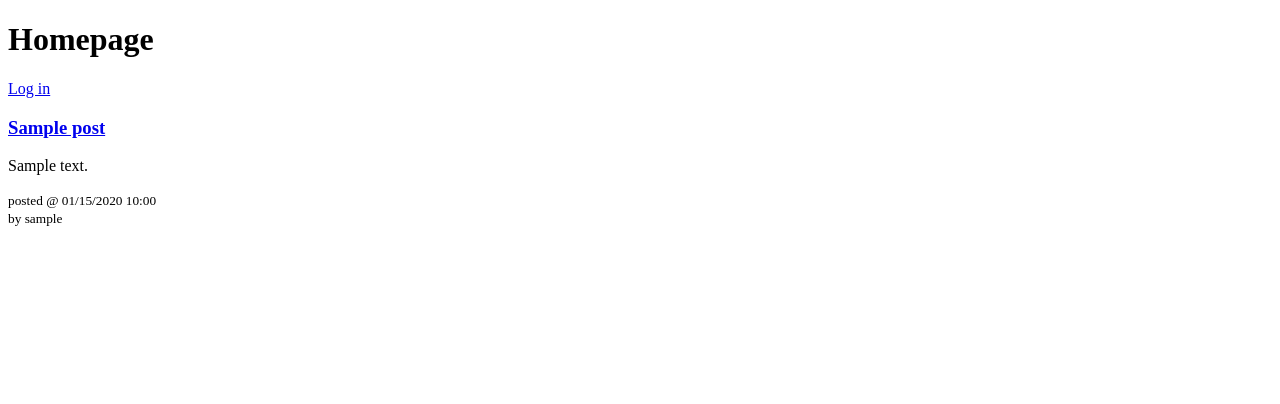
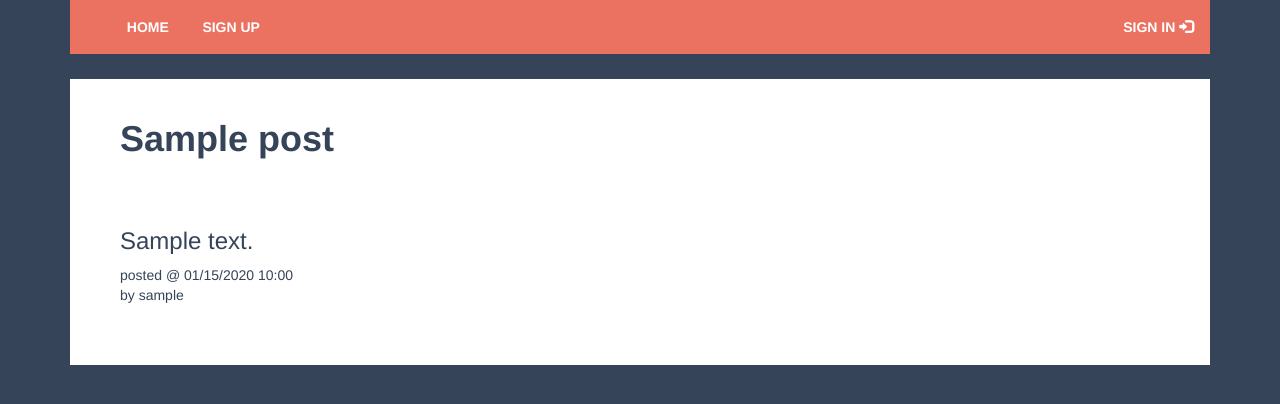
Before and after one commit to ntocampos/flask-blog, a Flask app: template templates/index.html in a window 1280 px wide. Shown: the top 404 px of the page. Run offline with Flask 2, Linux system fonts and the light colour scheme; the template is opened without the code that fills it: values that come from a table or form of the project are taken from there, others are empty; tables that the repository leaves empty hold one stand-in row (values such as "Sample post"); some libraries are stand-ins or nearby versions.

Commit message:
Adding the post and homepage styles

```diff
--- /dev/null
+++ b/static/css/main.css
@@ -0,0 +1,68 @@
+html, body {
+    height: 100%;
+}
+
+/* Color Pallete
+Dark blue: #354458
+Light blue: #3A9AD9
+Green: #29ABA4
+Bege: #E9E0D6
+Red: #EB7260*/
+
+body {
+    background: #354458;
+    color: #354458;
+}
+
+.post {
+    background-color: white;
+    padding: 20px 50px 50px 50px;
+    margin: 15px 0 25px 0;
+}
+
+h1 > a {
+    color: inherit;
+}
+
+.btn-primary {
+    background-color: #3A9AD9;
+}
+
+.btn-danger {
+    background-color: #EB7260;
+}
+
+.navigation {
+    background: #EB7260;
+    margin-left: auto;
+    margin-right: auto;
+    list-style: none;
+
+    display: flex;
+    flex-flow: row wrap;
+    justify-content: flex-start;
+}
+
+.navigation a {
+
+    text-transform: uppercase;
+    text-decoration: none;
+    display: block;
+    padding: 1.2em;
+    color: white;
+    font-weight: bold;
+
+}
+
+.navigation li:last-child {
+    margin-left: auto;
+}
+
+.navigation a:hover {
+    background: white;
+    color: #EB7260;
+}
+
+h1 {
+    font-weight: bold;
+}
--- a/templates/index.html
+++ b/templates/index.html
@@ -1,33 +1,42 @@
 <!DOCTYPE html>
-<html>
-    <head>
-        <meta charset="utf-8">
-        <title>Flask Blog - Home</title>
-    </head>
-    <body>
-        <h1>Homepage</h1>
-        <div>
+<html lang="en">
+<head>
+    <meta charset="utf-8">
+    <meta http-equiv="X-UA-Compatible" content="IE=edge">
+    <meta name="viewport" content="width=device-width, initial-scale=1">
+    <title>Flask Blog</title>
+
+    <!-- Bootstrap -->
+    <link href="{{ url_for('static', filename='css/bootstrap.min.css') }}" rel="stylesheet">
+
+    <!-- Custom CSS -->
+    <link href="{{ url_for('static', filename='css/main.css') }}" rel="stylesheet">
+</head>
+<body>
+    <div class="container">
+        <ul class="navigation">
+            <li><a href="/">Home</a></li>
             {% if g.current_user %}
+            <li><a href="/post/new">Create Post</a></li>
+            <li><a href="/logout">Logout <span class="glyphicon glyphicon-log-out"></span></a></li>
+            {% else %}
+            <li><a href="/register">Sign Up</a></li>
+            <li><a href="/login">Sign In <span class="glyphicon glyphicon-log-in"></span></a></li>
+            {% endif %}
+        </ul>
+    </div>
+    <div class="container">
+        {% for post in posts %}
+        <div class="post">
+            <h1><a href="/post/{{post.id}}">{{ post.title }}</a></h1>
+            <br><br>
+            <h3 class="text-justify">{{ post.body }}</h3>
             <p>
-                Your username appears to be: <strong>{{ g.current_user.username }}</strong>
-                <a href="/logout">Log out</a>
-            </p>
-            <p>Session ID: <strong>{{ session.get('session_id') }}</strong></p>
-            {% else %}
-            <a href="/login">Log in</a>
-            {% endif %}
-        </div>
-        <div>
-            {% for post in posts %}
-            <h3>
-                <a href="/post/{{ post.id }}">{{ post.title }}</a>
-            </h3>
-            <p>{{ (post.body[:100] + '...') if post.body[100:] else post.body }}</p>
-            <small>
                 posted @ {{ post.created_at.strftime('%m/%d/%Y %H:%M') }} <br />
                 by {{ post.user.username }}
-            </small>
-            {% endfor %}
+            </p>
         </div>
+        {% endfor %}
+    </div>
     </body>
 </html>
--- a/templates/login.html
+++ b/templates/login.html
@@ -4,7 +4,7 @@
     <meta charset="utf-8">
     <meta http-equiv="X-UA-Compatible" content="IE=edge">
     <meta name="viewport" content="width=device-width, initial-scale=1">
-    <title>Flask Blog - Register</title>
+    <title>Flask Blog - Login</title>
 
     <!-- Bootstrap -->
     <link href="{{ url_for('static', filename='css/bootstrap.min.css') }}" rel="stylesheet">
```
Also changed, not shown: templates/post.html (+40 -8 lines).
